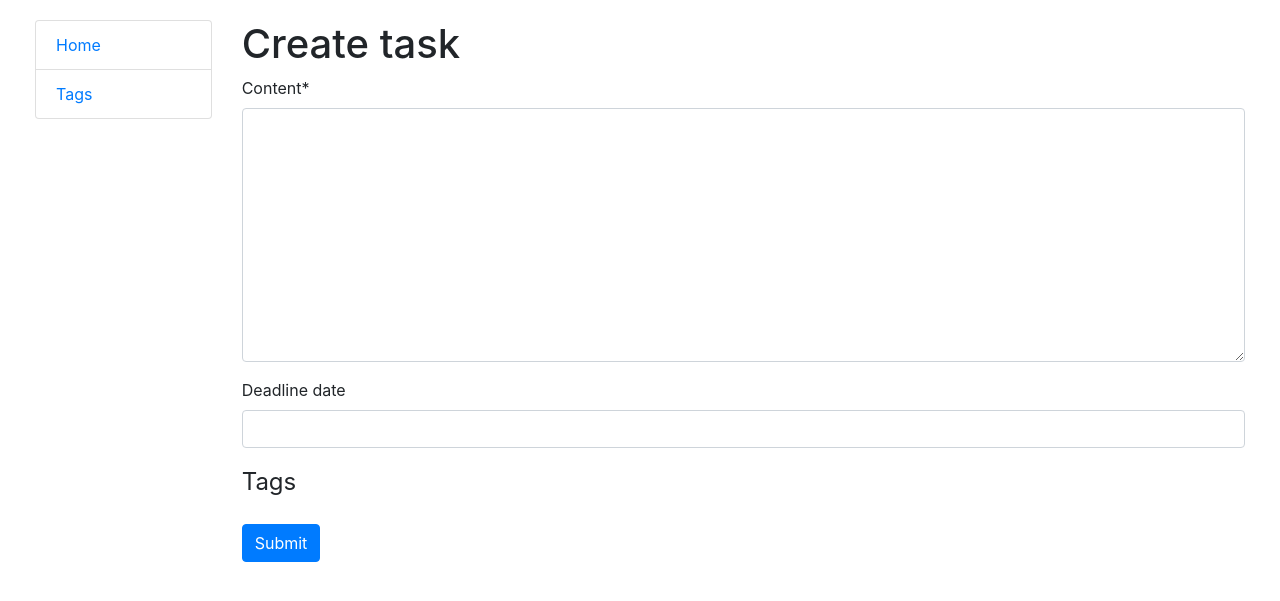
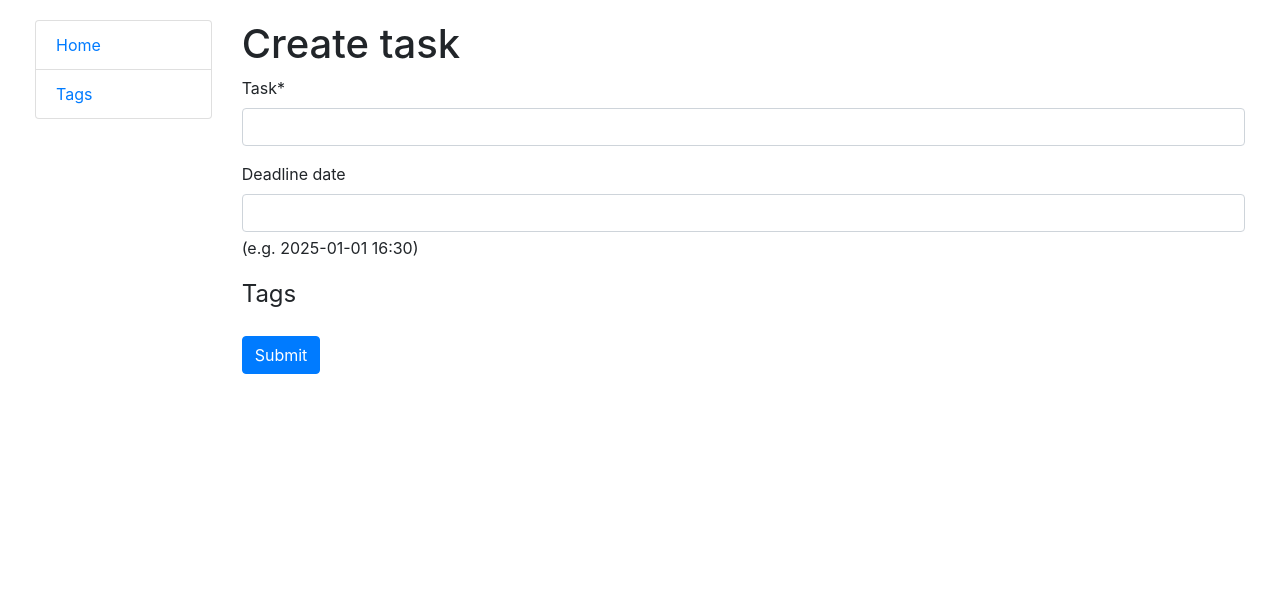
Before and after one commit to artur-leleiko/to-do-list, a Django app: page /create/ in a window 1280 px wide. Shown: the top 601 px of the page. Run offline with Django 4.2, Linux system fonts and the light colour scheme; data that the repository does not hold is empty; some libraries are stand-ins or nearby versions.

Commit message:
Updated forms for Task and Tag

```diff
--- a/task/forms.py
+++ b/task/forms.py
@@ -4,16 +4,18 @@ from task.models import Tag, Task
 
 
 class TaskForm(forms.ModelForm):
+    content = forms.CharField(label="Task")
+    deadline_date = forms.DateTimeField(
+        widget=forms.DateTimeInput,
+        required=False,
+        help_text="(e.g. 2025-01-01 16:30)"
+    )
     tags = forms.ModelMultipleChoiceField(
         queryset=Tag.objects.all(),
         widget=forms.CheckboxSelectMultiple,
         required=False,
         blank=True
     )
-    deadline_date = forms.DateTimeField(
-        widget=forms.DateTimeInput,
-        required=False
-    )
 
     class Meta:
         model = Task
--- a/task/models.py
+++ b/task/models.py
@@ -2,14 +2,14 @@ from django.db import models
 
 
 class Tag(models.Model):
-    name = models.TextField(max_length=63)
+    name = models.CharField(max_length=63)
 
     def __str__(self) -> str:
         return self.name
 
 
 class Task(models.Model):
-    content = models.TextField()
+    content = models.CharField(max_length=125)
     created_date = models.DateTimeField(auto_now_add=True)
     deadline_date = models.DateTimeField(null=True, blank=True)
     is_done = models.BooleanField(default=False)
--- a/templates/task/tag_list.html
+++ b/templates/task/tag_list.html
@@ -3,7 +3,7 @@
 
 {% block content %}
   <h1>
-    Tags List
+    Tags
     <a href="{% url 'task:tag-create' %}" class="btn btn-primary link-to-page" style="float: right">
       Add
     </a>
```
